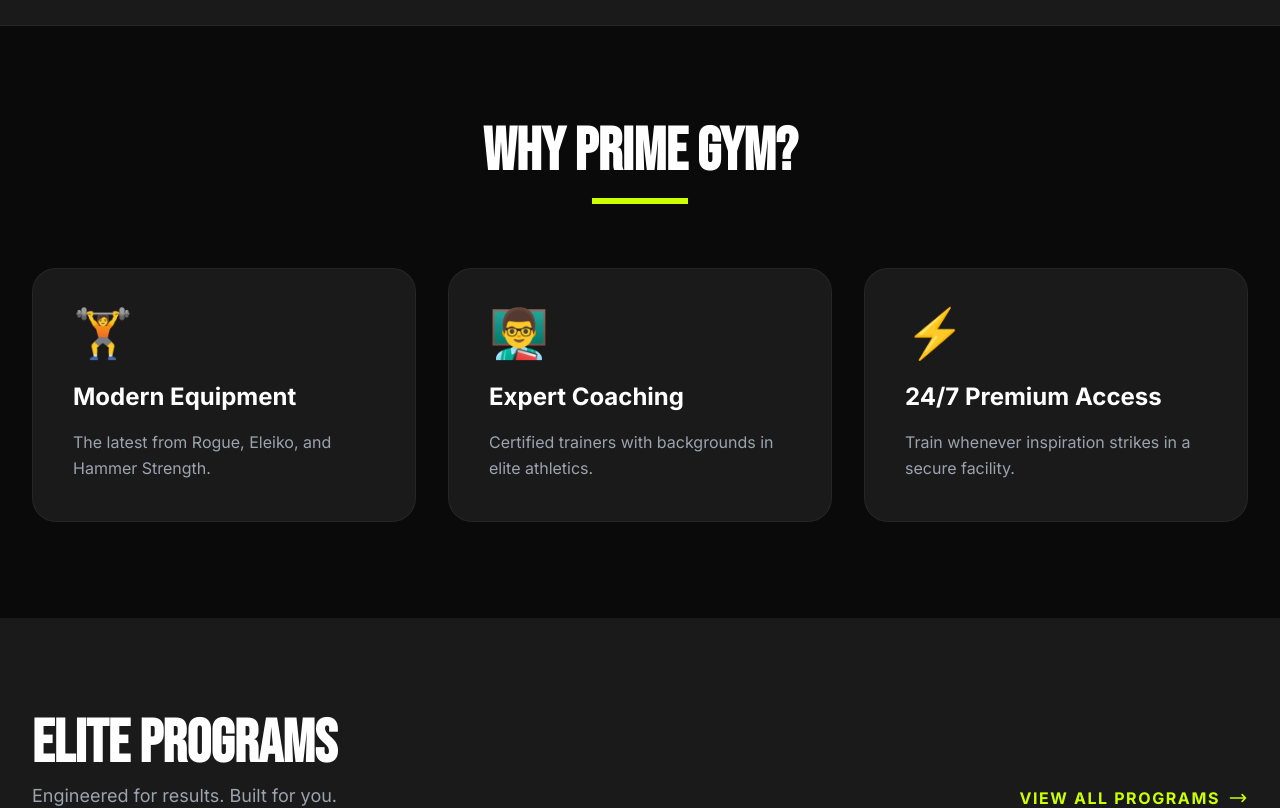
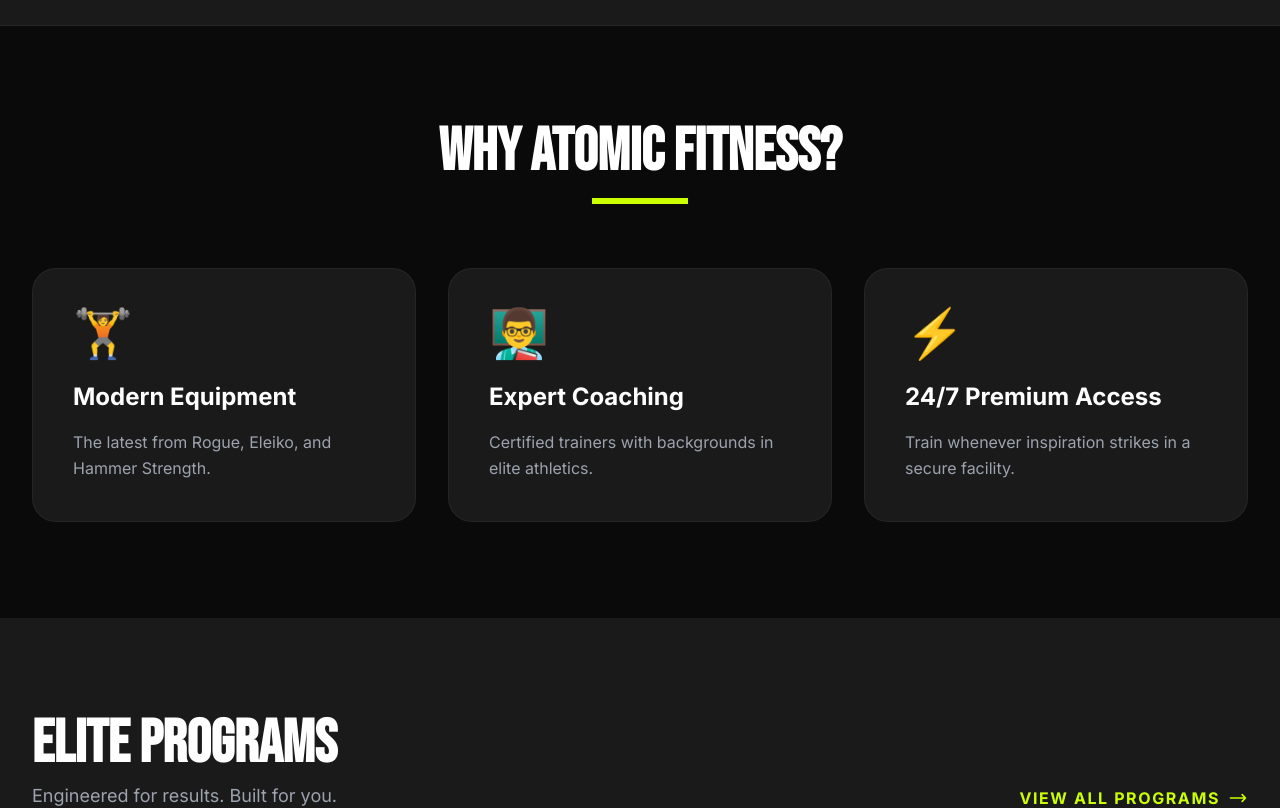
Before and after one commit to muasyamuthengi-gif/market, a React (Vite) app: page / in a window 1280 px wide. Shown: the part 940-1748 px from the top of the page. Built offline with nearby package versions, Linux system fonts and the light colour scheme.

Commit message:
Update Home.tsx

```diff
--- a/pages/Home.tsx
+++ b/pages/Home.tsx
@@ -71,7 +71,7 @@
       <section className="py-24 bg-dark">
         <div className="max-w-7xl mx-auto px-4 sm:px-6 lg:px-8">
           <div className="text-center mb-16">
-            <h2 className="text-4xl md:text-6xl font-display font-black uppercase mb-4">WHY PRIME GYM?</h2>
+            <h2 className="text-4xl md:text-6xl font-display font-black uppercase mb-4">WHY ATOMIC FITNESS?</h2>
             <div className="h-1.5 w-24 bg-primary mx-auto"></div>
           </div>
 
@@ -202,7 +202,7 @@
               <h4 className="text-primary font-bold uppercase tracking-widest mb-4">Voices Of Success</h4>
               <h2 className="text-4xl md:text-6xl font-display font-black uppercase mb-8 leading-tight">THE PRIME <br /> COMMUNITY</h2>
               <p className="text-gray-400 text-lg mb-8 italic leading-relaxed">
-                "The atmosphere at Prime Gym is addictive. It's not just a place to workout; it's where I go to push beyond what I thought was possible. The community is elite."
+                "The atmosphere at Atomic fit is addictive. It's not just a place to workout; it's where I go to push beyond what I thought was possible. The community is elite."
               </p>
               <div className="flex items-center space-x-4">
                 <img src={TESTIMONIALS[0].avatar} alt="" className="w-16 h-16 rounded-full grayscale" />
```
